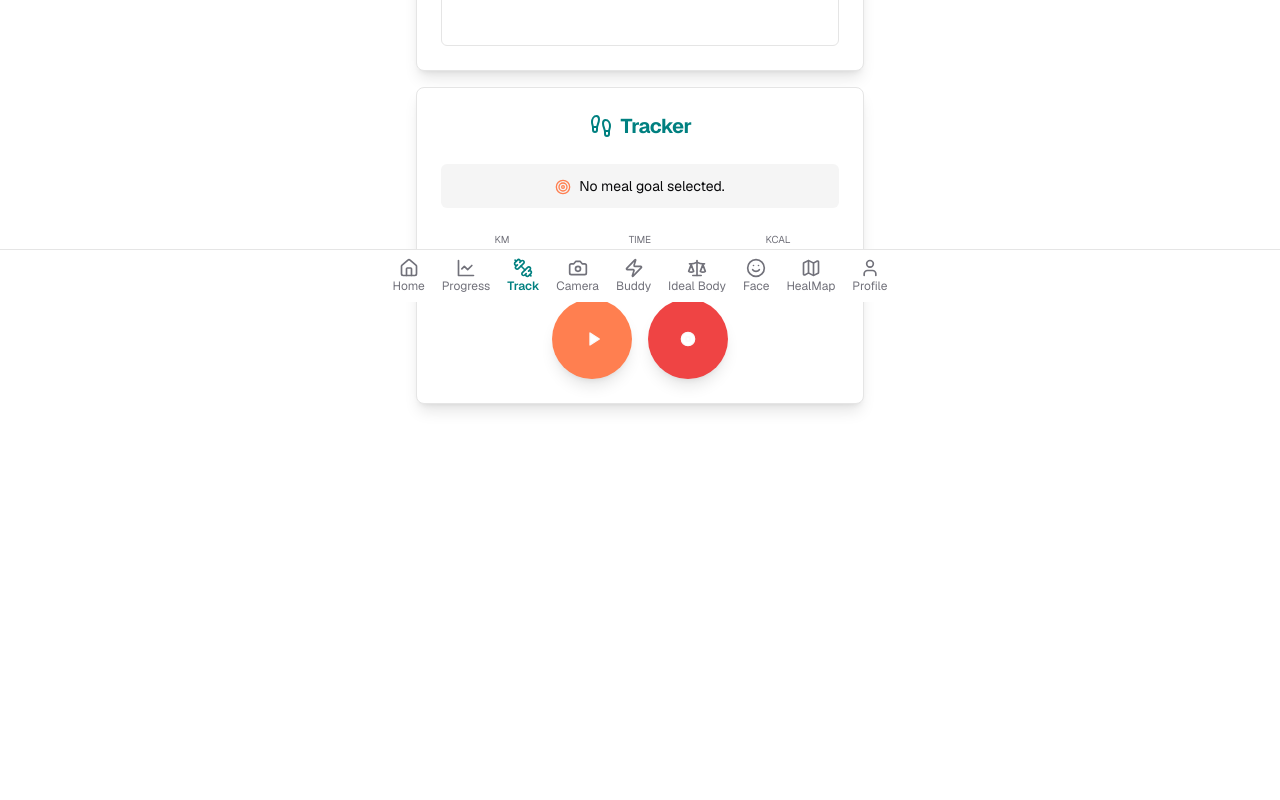
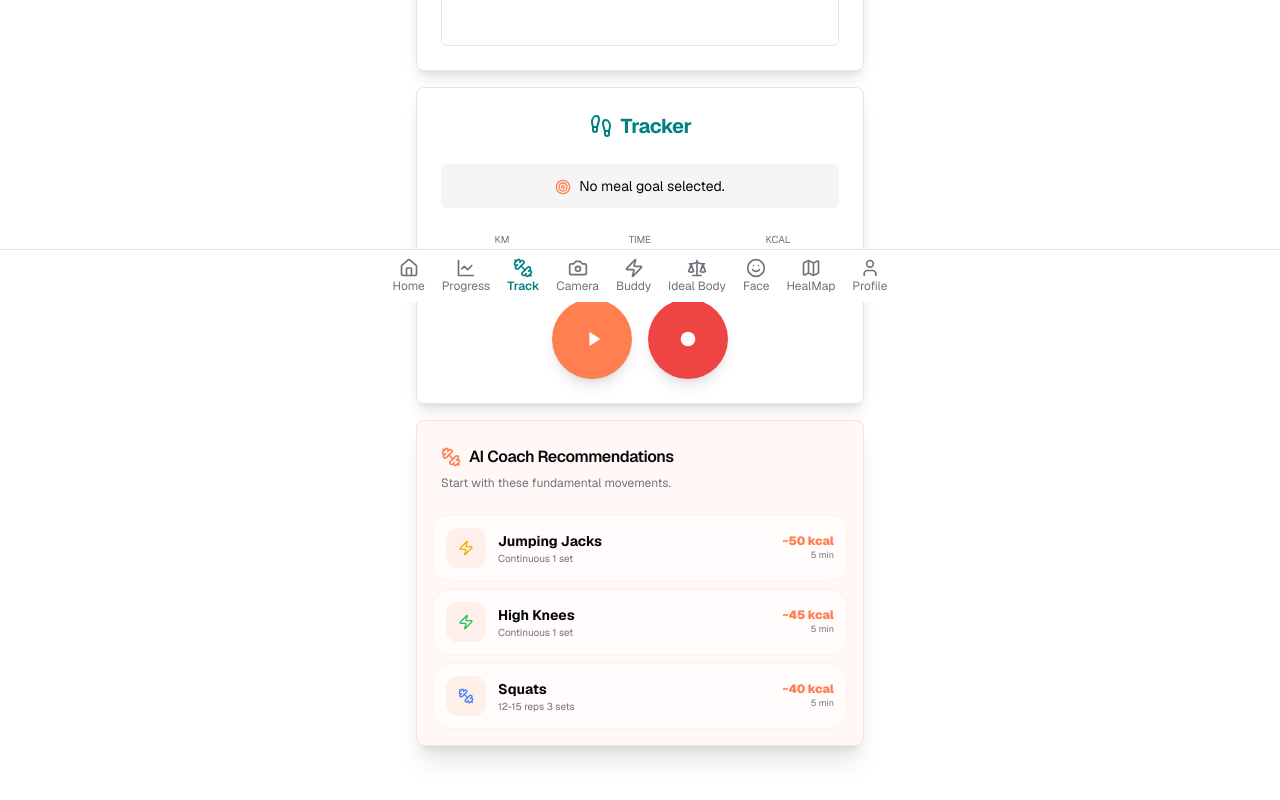
Before and after one commit to Hemanthporeddy8/fitjourney, a Next.js app: page /track in a window 1280 px wide. Shown: the part 498-1298 px from the top of the page. Before the commit the page ends 1062 px from the top, so only its background shows below. Built offline with nearby package versions, Linux system fonts and the light colour scheme.

Commit message:
UI Fix: Restored workout recommendations on track page for users without scan history.

```diff
--- a/src/app/track/page.tsx
+++ b/src/app/track/page.tsx
@@ -146,6 +146,9 @@ function TrackPageClientContent({ initialCaloriesParam }: TrackPageClientProps)
                }
 
                setSmartExercises(recommendations);
+            } else {
+               // Fallback: Show first 3 general exercises if no scan history
+               setSmartExercises(suggestedExercises.slice(0, 3));
             }
         }
     }, []);
@@ -301,9 +304,9 @@ function TrackPageClientContent({ initialCaloriesParam }: TrackPageClientProps)
                      <CardTitle className="text-base flex items-center gap-2">
                         <Dumbbell className="h-5 w-5 text-accent" /> AI Coach Recommendations
                      </CardTitle>
-                     <CardDescription className="text-xs">
-                        Targeting {lastScan?.bodyTypeLabel || 'Full Body'} for better proportions.
-                     </CardDescription>
+                      <CardDescription className="text-xs">
+                         {lastScan ? `Targeting ${lastScan.bodyTypeLabel} for better proportions.` : "Start with these fundamental movements."}
+                      </CardDescription>
                   </CardHeader>
                   <CardContent className="space-y-3 p-4">
                      <div className="grid grid-cols-1 gap-2">
@@ -330,9 +333,11 @@ function TrackPageClientContent({ initialCaloriesParam }: TrackPageClientProps)
                            </div>
                         ))}
                      </div>
-                     <p className="text-[10px] text-center text-muted-foreground italic px-4">
-                        &quot;Since AI detected an **{lastScan?.bodyTypeLabel}** focus and your blueprint is **{idealPlan?.planTitle}**, these exercises are prioritized.&quot;
-                     </p>
+                      {lastScan && (
+                        <p className="text-[10px] text-center text-muted-foreground italic px-4">
+                           &quot;Since AI detected an **{lastScan.bodyTypeLabel}** focus and your blueprint is **{idealPlan?.planTitle}**, these exercises are prioritized.&quot;
+                        </p>
+                      )}
                   </CardContent>
                </Card>
             )}
```
